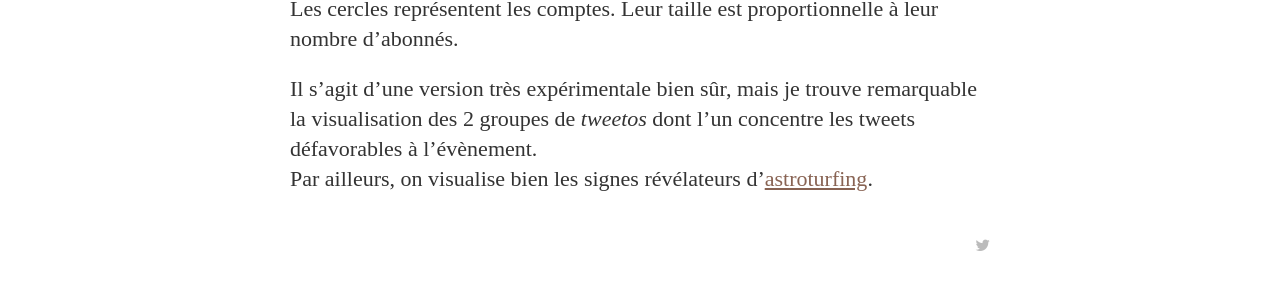
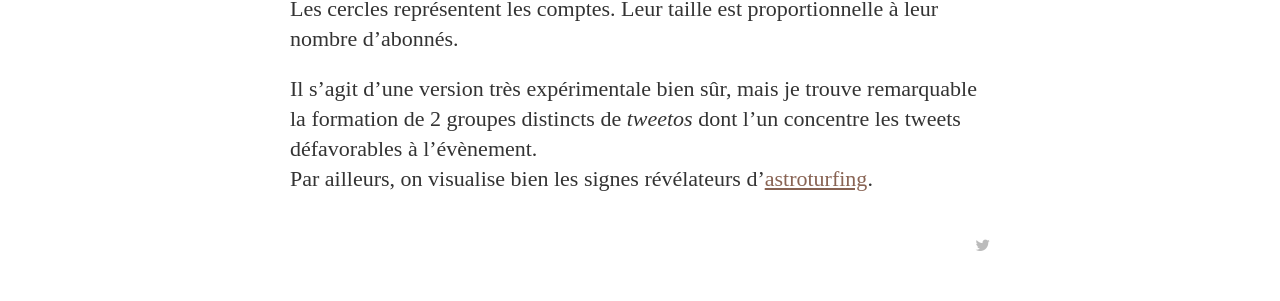
Before and after one commit to ksahnine/ksahnine.github.io, a Jekyll site: the page built from _posts/2015-08-19-exploration-donnees-twitter.markdown, in a window 1280 px wide and 900 px high, scrolled down 12988 px. Shown: the part 184-485 px from the top of the window. Built offline with Jekyll 4.4.1, drawn with Linux system fonts in a browser that asks for light colours; nearby versions of some CDN libraries; some web fonts are replaced; Markdown is read by kramdown in place of the engine named in the settings.

Commit message:
Mise à jour

```diff
--- a/_posts/2015-08-19-exploration-donnees-twitter.markdown
+++ b/_posts/2015-08-19-exploration-donnees-twitter.markdown
@@ -351,7 +351,7 @@ Le graphe orienté est généré à l'aide de l'excellente librairie [D3](http:/
 
 Les cercles représentent les comptes. Leur taille est proportionnelle à leur nombre d'abonnés.
 
-Il s'agit d'une version très expérimentale bien sûr, mais je trouve remarquable la visualisation des 2 groupes de *tweetos* dont l'un concentre les tweets défavorables à l'évènement.<br />
+Il s'agit d'une version très expérimentale bien sûr, mais je trouve remarquable la formation de 2 groupes distincts de *tweetos* dont l'un concentre les tweets défavorables à l'évènement.<br />
 Par ailleurs, on visualise bien les signes révélateurs d'[astroturfing](https://fr.wikipedia.org/wiki/Astroturfing).
 
 [jekyll]:      http://jekyllrb.com
```
